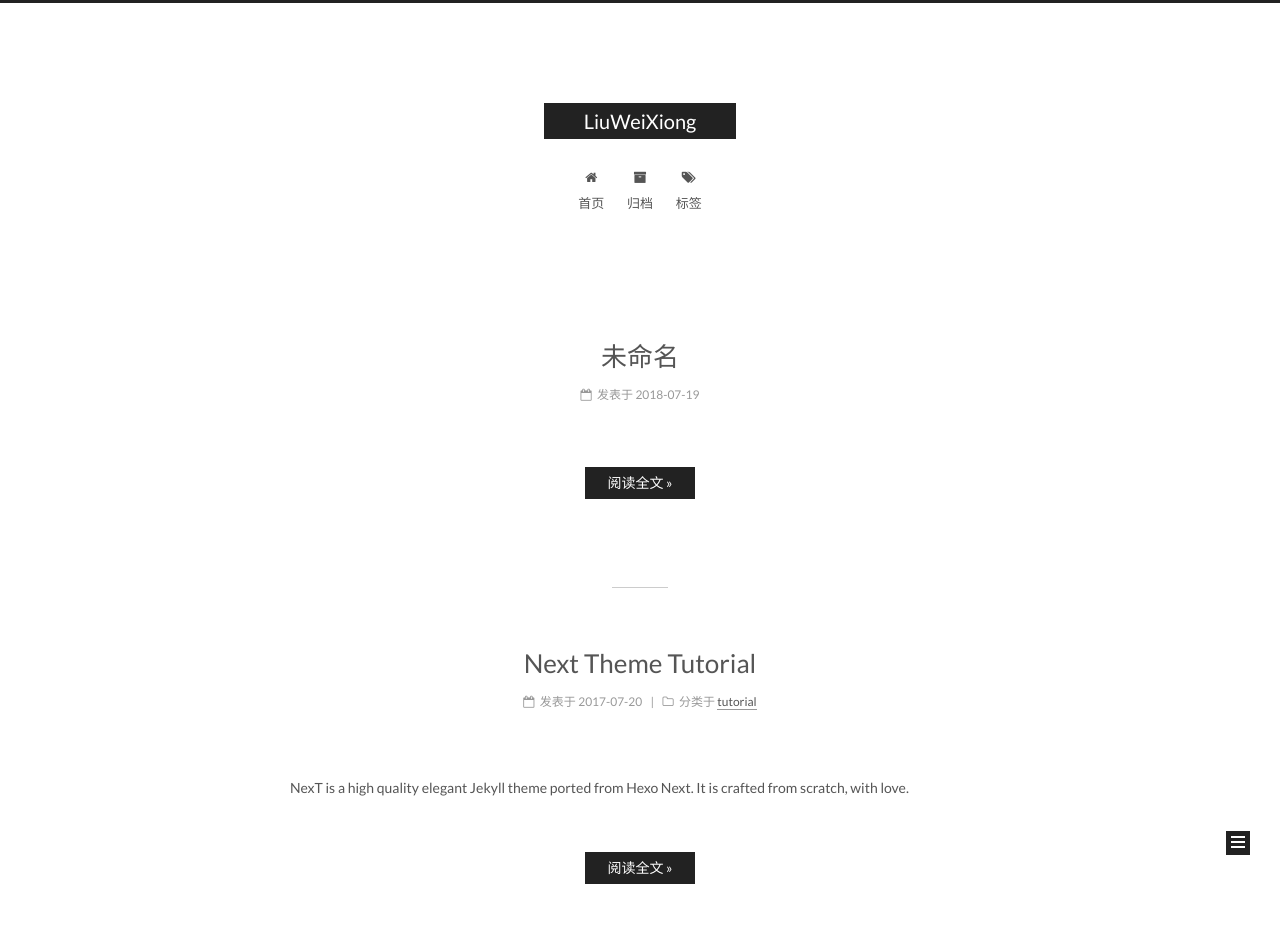
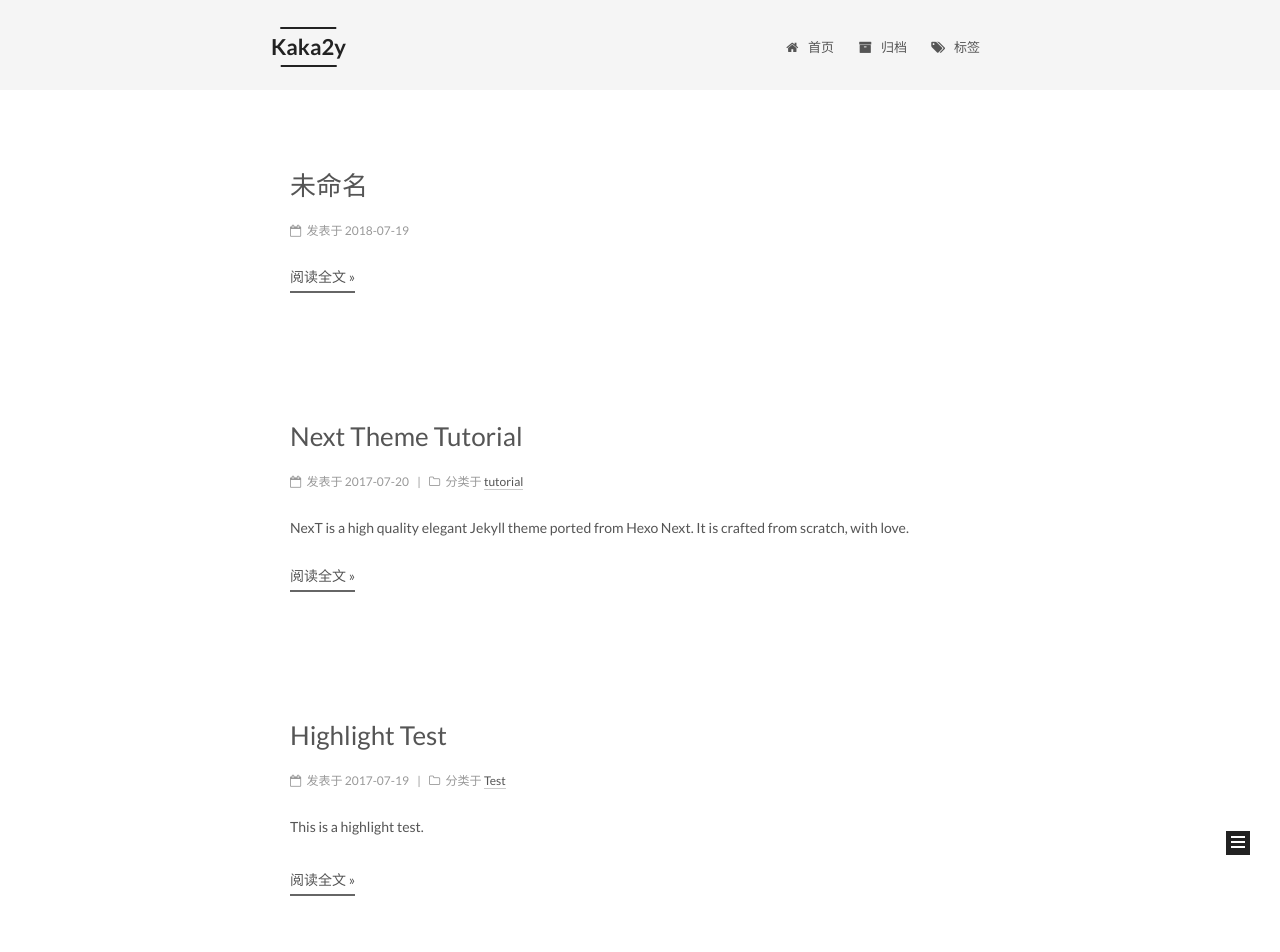
Before and after one commit to X-Wilson/X-Wilson.github.io, a Jekyll site: the page built from index.html, in a window 1280 px wide. Shown: the top 952 px of the page. Built offline with Jekyll 4.4.1, drawn with Linux system fonts in a browser that asks for light colours; emoji names are drawn with the system emoji font; the list of posts is cut into pages by our own code; some of the changed text lies outside the part shown.

Commit message:
Update _config.yml

```diff
--- a/_config.yml
+++ b/_config.yml
@@ -4,10 +4,10 @@
 # ---------------------------------------------------------------
 
 # Site
-title: LiuWeiXiong
+title: Kaka2y
 subtitle:
 description:
-author: John Doe
+author: Liu_wx
 # Support language: de, en, fr-FR, id, ja, ko, pt-BR, pt, ru, zh-Hans, zh-hk, zh-tw
 language: zh-Hans
 date_format: '%Y-%m-%d'
@@ -151,8 +151,8 @@ menu_icons:
 # ---------------------------------------------------------------
 
 # Schemes
-scheme: Muse
-#scheme: Mist
+#scheme: Muse
+scheme: Mist
 #scheme: Pisces
 
 
```
